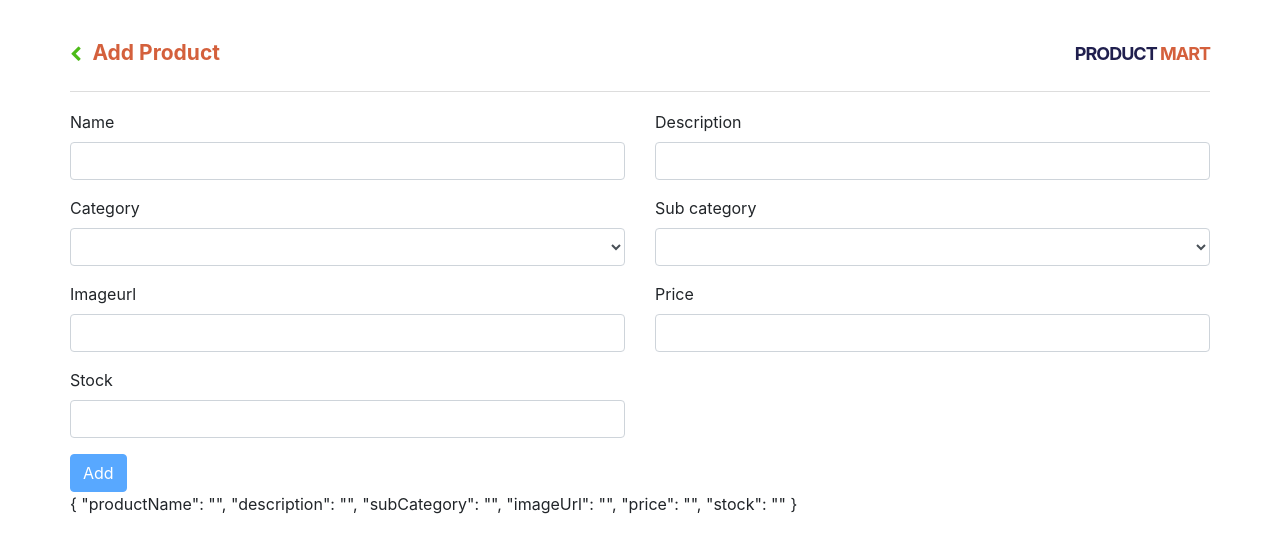
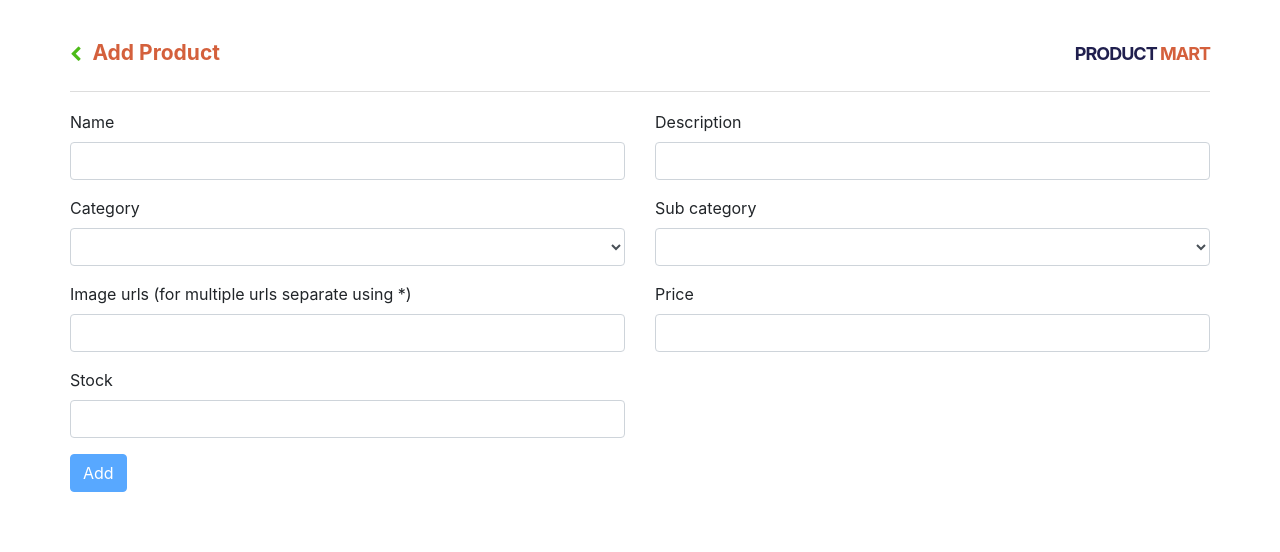
Before and after one commit to palashsinharay/storek, an Angular app: page /addproduct in a window 1280 px wide. Shown: the top 552 px of the page. Built offline with nearby package versions, Linux system fonts and the light colour scheme.

Commit message:
commit -m

```diff
--- a/src/app/add-product/add-product.component.html
+++ b/src/app/add-product/add-product.component.html
@@ -103,10 +103,10 @@
 
       <div class="col-md-6">
         <div class="form-group">
-          <label for="imageUrl">Imageurl</label>
+          <label for="imageUrl">Image urls (for multiple urls separate using *)</label>
           <input
             required
-            pattern="(https:[/][/]|http:[/][/]|www.)[a-zA-Z0-9\-\.]+\.[a-zA-Z]{2,3}(:[a-zA-Z0-9]*)?/?([a-zA-Z0-9\-\._\?\,\'/\\\+&amp;%\$#\=~])*$"
+
             ngModel
             name="imageUrl"
             #imageUrl="ngModel"
@@ -181,7 +181,7 @@
     </div>
     <button class="btn btn-primary" type="submit" [disabled]="!formProduct.valid">Add</button>
     <p>
-      {{formProduct.value | json}}
+      <!-- {{formProduct.value | json}} -->
     </p>
   </form>
 </div>
--- a/src/app/add-product/add-product.component.ts
+++ b/src/app/add-product/add-product.component.ts
@@ -34,7 +34,7 @@ export class AddProductComponent implements OnInit {
       'id': this.products == null ? 1 : (this.products.length + 1),
       'productName': frmProduct.form.value.productName,
       'description':  frmProduct.form.value.description,
-      'imageUrl':  frmProduct.form.value.imageUrl,
+      'imageUrl':  frmProduct.form.value.imageUrl.split('*'),
       'price':  frmProduct.form.value.price,
       'stock':  frmProduct.form.value.stock,
       'subCategory': frmProduct.form.value.subCategory,
--- a/src/app/edit-product/edit-product.component.html
+++ b/src/app/edit-product/edit-product.component.html
@@ -103,11 +103,11 @@
 
     <div class="col-md-6">
       <div class="form-group">
-        <label for="imageUrl">Imageurl</label>
+        <label for="imageUrl">Image urls (for multiple urls separate using *)</label>
         <input
           required
-          pattern="(https:[/][/]|http:[/][/]|www.)[a-zA-Z0-9\-\.]+\.[a-zA-Z]{2,3}(:[a-zA-Z0-9]*)?/?([a-zA-Z0-9\-\._\?\,\'/\\\+&amp;%\$#\=~])*$"
-          [ngModel]="item.imageUrl"
+
+          [ngModel]="item.imageUrl.join('*')"
           name="imageUrl"
           #imageUrl="ngModel"
           id="imageUrl"
--- a/src/app/edit-product/edit-product.component.ts
+++ b/src/app/edit-product/edit-product.component.ts
@@ -37,7 +37,7 @@ export class EditProductComponent implements OnInit {
       'id': frmProduct.form.value.id,
       'productName': frmProduct.form.value.productName,
       'description':  frmProduct.form.value.description,
-      'imageUrl':  frmProduct.form.value.imageUrl,
+      'imageUrl':  frmProduct.form.value.imageUrl.split('*'),
       'price':  frmProduct.form.value.price,
       'stock':  frmProduct.form.value.stock,
       'subCategory': frmProduct.form.value.subCategory,
```
